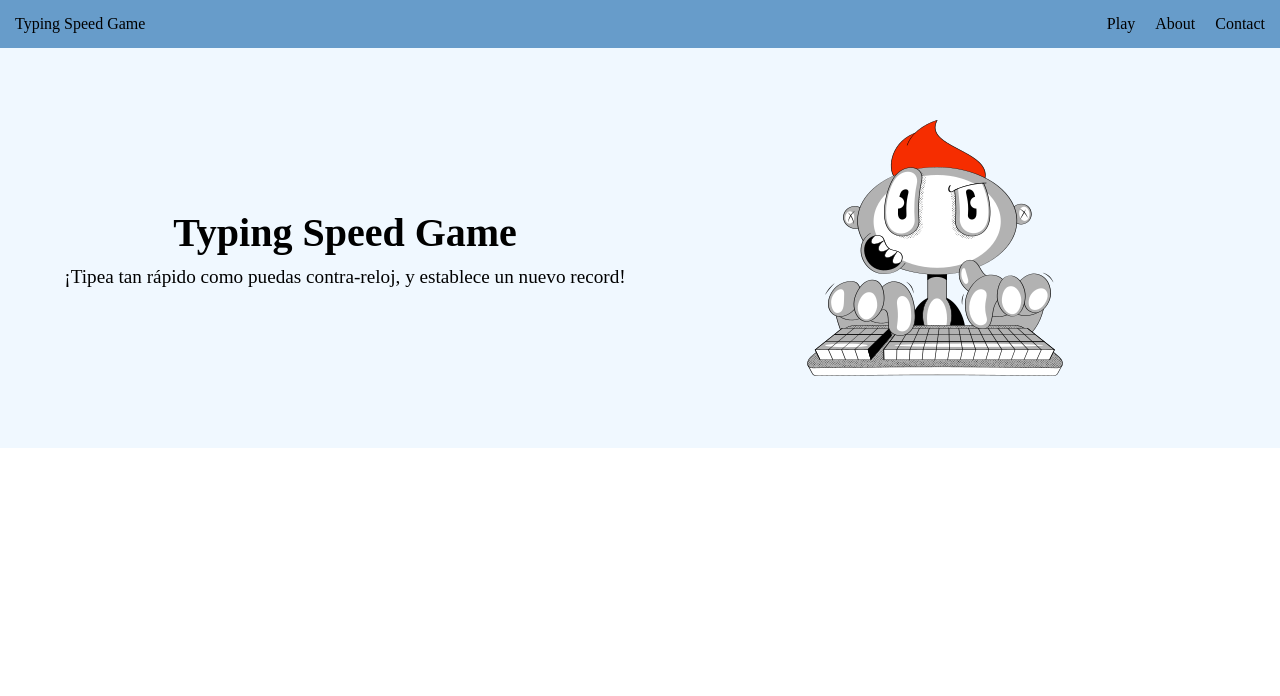
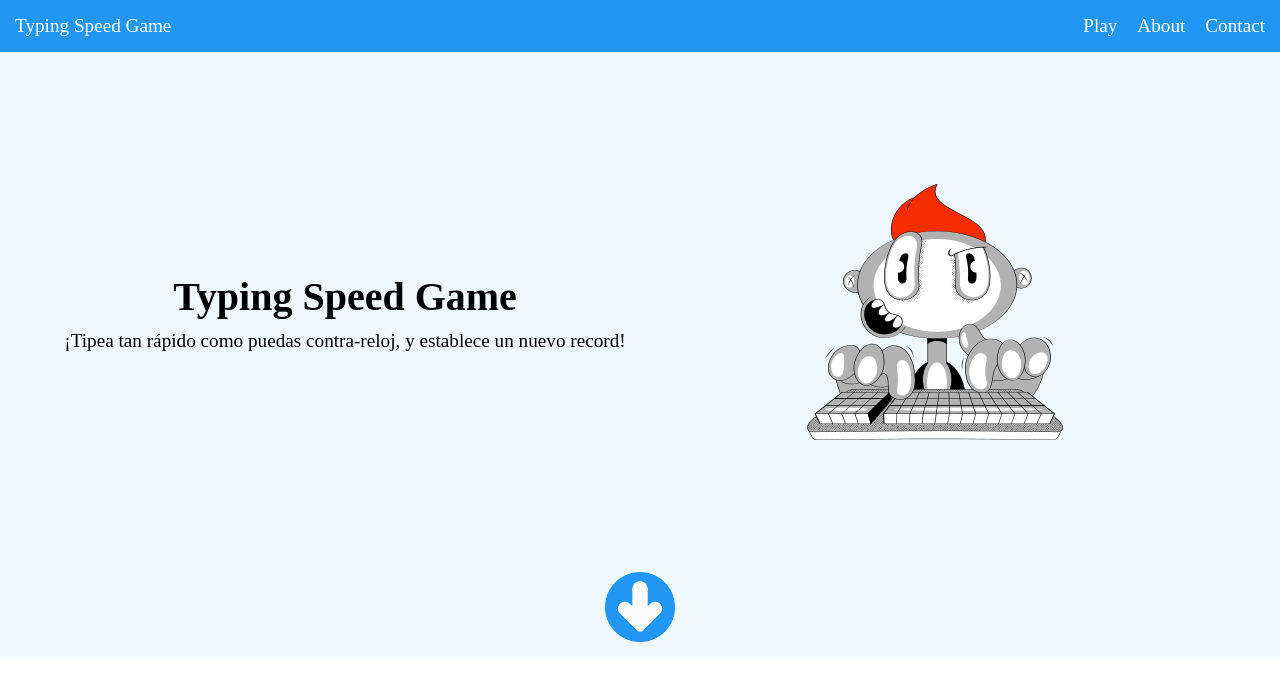
Before and after one commit to facudam/typing-speed-game, a React (Vite) app: page / in a window 1280 px wide. Shown: the top 696 px of the page. Built offline with nearby package versions, Linux system fonts and the light colour scheme.

Commit message:
Estilando header, agregando flecha

```diff
--- a/src/App.css
+++ b/src/App.css
@@ -3,3 +3,8 @@
     padding: 0;
     box-sizing: border-box;
 }
+
+:root {
+    --web-max-width: 1500px;
+    --margin-beetween-containers: 100px;
+}
--- a/src/components/Header.jsx
+++ b/src/components/Header.jsx
@@ -1,4 +1,5 @@
 import tipearIMG from '../images/tipearIMG.png';
+import flechaAbajo from '../images/flechaAbajo.png';
 import { Nav } from './Nav';
 
 import '../styles/Header.css'
@@ -14,12 +15,13 @@ export const Header = () => {
                         <p>¡Tipea tan rápido como puedas contra-reloj, y establece un nuevo record!</p>
                     </div>
                     <div className='header__container-img'>
-                        <img src={ tipearIMG }/>
+                        <img src={ tipearIMG } alt='hombrecito-tipeando'/>
                     </div>
                 </div>
+                <a className='a__flecha' href='#'>
+                    <img src={ flechaAbajo } alt='flecha'/>
+                </a>
             </div>
-
-
         </header>
     )
 }
--- a/src/main.jsx
+++ b/src/main.jsx
@@ -1,7 +1,7 @@
 import React from 'react'
 import ReactDOM from 'react-dom/client'
 import App from './App'
-import './index.css'
+
 
 ReactDOM.createRoot(document.getElementById('root')).render(
   <React.StrictMode>
--- a/src/styles/Header.css
+++ b/src/styles/Header.css
@@ -5,8 +5,8 @@
 
 .header__container {
     width: 100%;
-    max-width: 1500px;
-    height: 50vh;
+    max-width: var(--web-max-width);
+    height: 65vh;
     margin: auto;
     display: flex;
     padding: 50px;
@@ -39,3 +39,14 @@
     justify-content: center;
     align-items: center;
 }
+
+.a__flecha {
+    display: flex;
+    width: 100%;
+    padding-bottom: 15px;
+}
+
+.a__flecha img {
+    width: 70px;
+    margin: auto;
+}
--- a/src/styles/Nav.css
+++ b/src/styles/Nav.css
@@ -1,15 +1,16 @@
 
 .main-container-menu {
     width: 100%;
-    background-color: rgb(103, 156, 202);
+    background-color: #2196f3;
+    color: #fff;
+    font-size: 1.2rem;
 }
 
 .header__menu {
     display: flex;
     width: 100%;
-    max-width: 1500px;
+    max-width: var(--web-max-width);
     margin: auto;
-
     justify-content: space-between;
     padding: 15px;
 }
```
Also changed, not shown: src/images/flechaAbajo.png (added), src/index.css (deleted).
